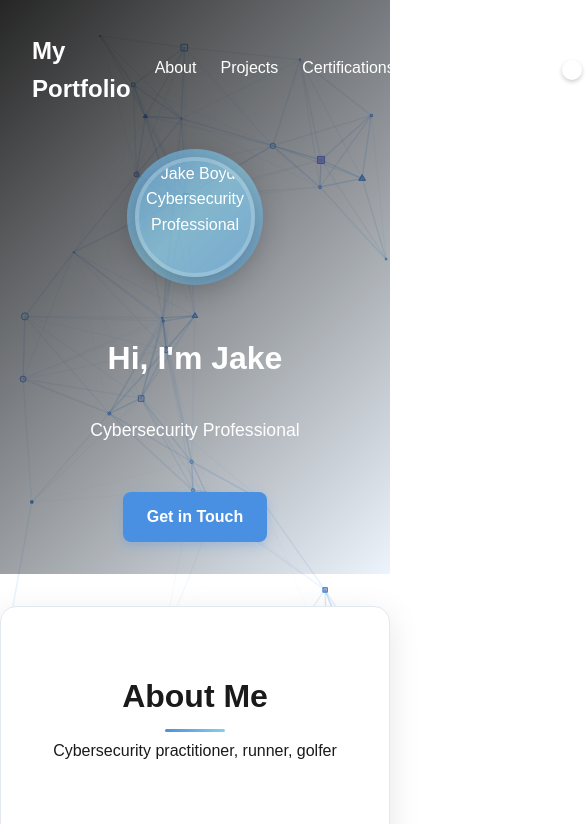
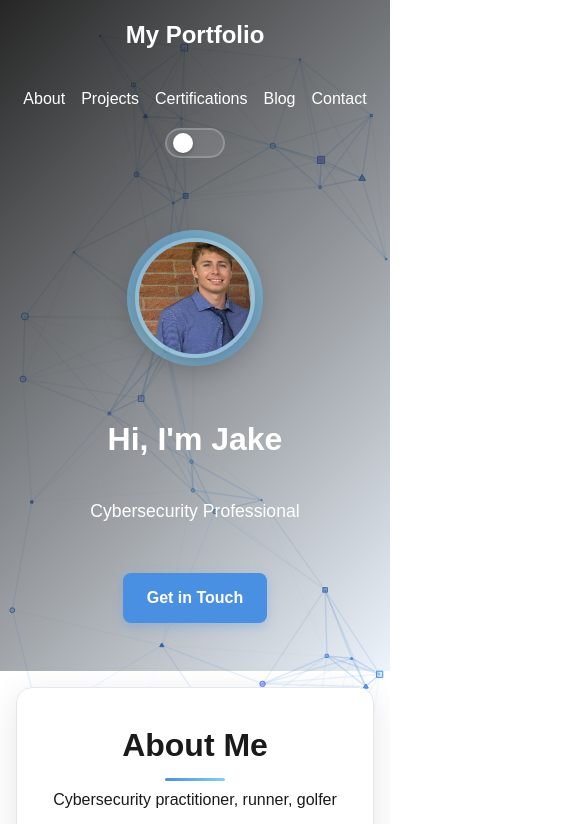
Before and after one commit to jakeboyd2/jakeboyd2.github.io, a plain HTML site: page index.html in a window 390 px wide. Shown: the top 824 px of the page, 585 px wide, since content can reach past the window. Drawn offline with nearby package versions, Linux system fonts and the light colour scheme; animation ran at ten frames a second.

Commit message:
Fix pics

```diff
--- a/index.html
+++ b/index.html
@@ -31,7 +31,7 @@
     </nav>
     <div class="hero">
       <div class="profile-image-container">
-        <img src="C:\Users\jacob\OneDrive\Desktop\Resumes\unnamed.jpg" alt="Jake Boyd - Cybersecurity Professional" class="profile-image">
+        <img src="images/profile.jpg" alt="Jake Boyd - Cybersecurity Professional" class="profile-image">
         <div class="profile-ring"></div>
       </div>
       <h1>Hi, I'm Jake</h1>
@@ -93,7 +93,7 @@
       <div class="certification-grid">
         <div class="certification-card">
           <div class="cert-image-container">
-            <img src="C:\Users\jacob\OneDrive\Desktop\Resumes\Security+.jpg" alt="CompTIA Security+" class="cert-image">
+            <img src="images/security-plus.jpg" alt="CompTIA Security+" class="cert-image">
             <div class="cert-overlay">
               <span class="cert-view-text">Click to view full size</span>
             </div>
--- a/script.js
+++ b/script.js
@@ -5,6 +5,16 @@ document.querySelectorAll('a[href^="#"]').forEach(anchor => {
     const target = document.querySelector(this.getAttribute('href'));
     if (target) {
       target.scrollIntoView({ behavior: 'smooth' });
+    }
+  });
+});
+
+// Add click functionality to certification images
+document.querySelectorAll('.cert-image-container').forEach(container => {
+  container.addEventListener('click', function() {
+    const image = this.querySelector('.cert-image');
+    if (image) {
+      window.open(image.src, '_blank');
     }
   });
 });
--- a/styles.css
+++ b/styles.css
@@ -67,15 +67,20 @@ a {
   display: flex;
   justify-content: space-between;
   align-items: center;
+  flex-wrap: wrap;
+  gap: 1rem;
 }
 
 .nav-links {
   list-style: none;
   display: flex;
+  flex-wrap: wrap;
+  gap: 1rem;
+  align-items: center;
 }
 
 .nav-links li {
-  margin-left: 1.5rem;
+  margin: 0;
 }
 
 .nav-links a {
@@ -885,8 +890,42 @@ section h2::after {
   white-space: nowrap;
 }
 
-/* Responsive design for social buttons */
+/* Enhanced Mobile Responsiveness */
 @media (max-width: 768px) {
+  .navbar {
+    flex-direction: column;
+    text-align: center;
+  }
+
+  .nav-links {
+    justify-content: center;
+    width: 100%;
+    margin-top: 1rem;
+  }
+
+  .logo {
+    width: 100%;
+    text-align: center;
+  }
+
+  .site-header {
+    padding: 1rem;
+  }
+
+  main {
+    padding: 2rem 1rem;
+    margin: 1rem;
+  }
+
+  .projects-section .project {
+    padding: 1rem;
+  }
+
+  .hero {
+    padding: 2rem 1rem;
+  }
+
+  /* Responsive design for social buttons */
   .social-links {
     gap: 1rem;
   }
```
Also changed, not shown: images/profile.jpg (added), images/security-plus.jpg (added).
